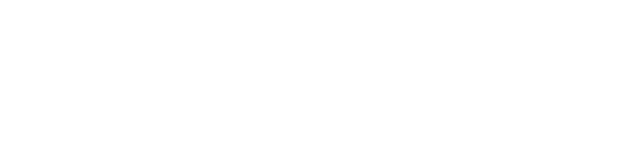
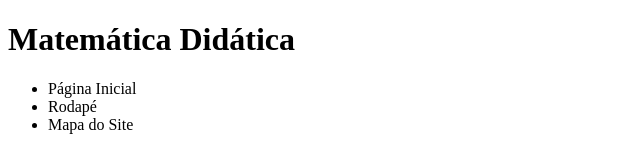
Before and after one commit to Capivaresco/matematicadidatica, a plain HTML site: page index.html in a window 1280 px wide. Shown: the whole page, without its empty margins (0-640 px from the left). Drawn offline with Linux system fonts and the light colour scheme.

Commit message:
Adicionei o 1º menu
Continuarei amanhã

```diff
--- a/index.html
+++ b/index.html
@@ -6,4 +6,14 @@
         <title>Matemática didática</title>
     </head>
     <body>
+        <header>
+            <h1 class="titulo-site">Matemática Didática</h1>
+            <!-- Menu horizontal -->
+            <nav class="x-menu">
+                <ul>
+                    <li>Página Inicial</li>
+                    <li>Rodapé</li>
+                    <li>Mapa do Site</li>
+                </ul>
+            </nav>
     </body>
```
